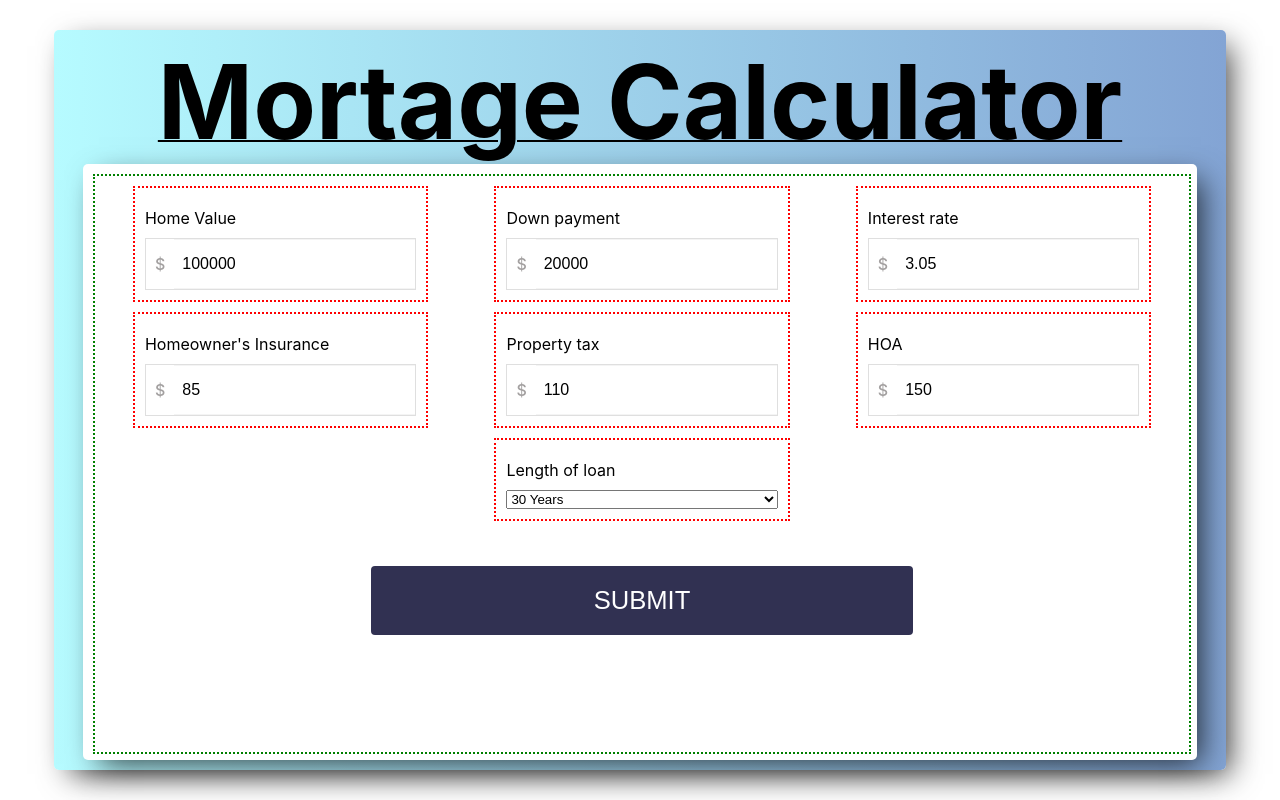
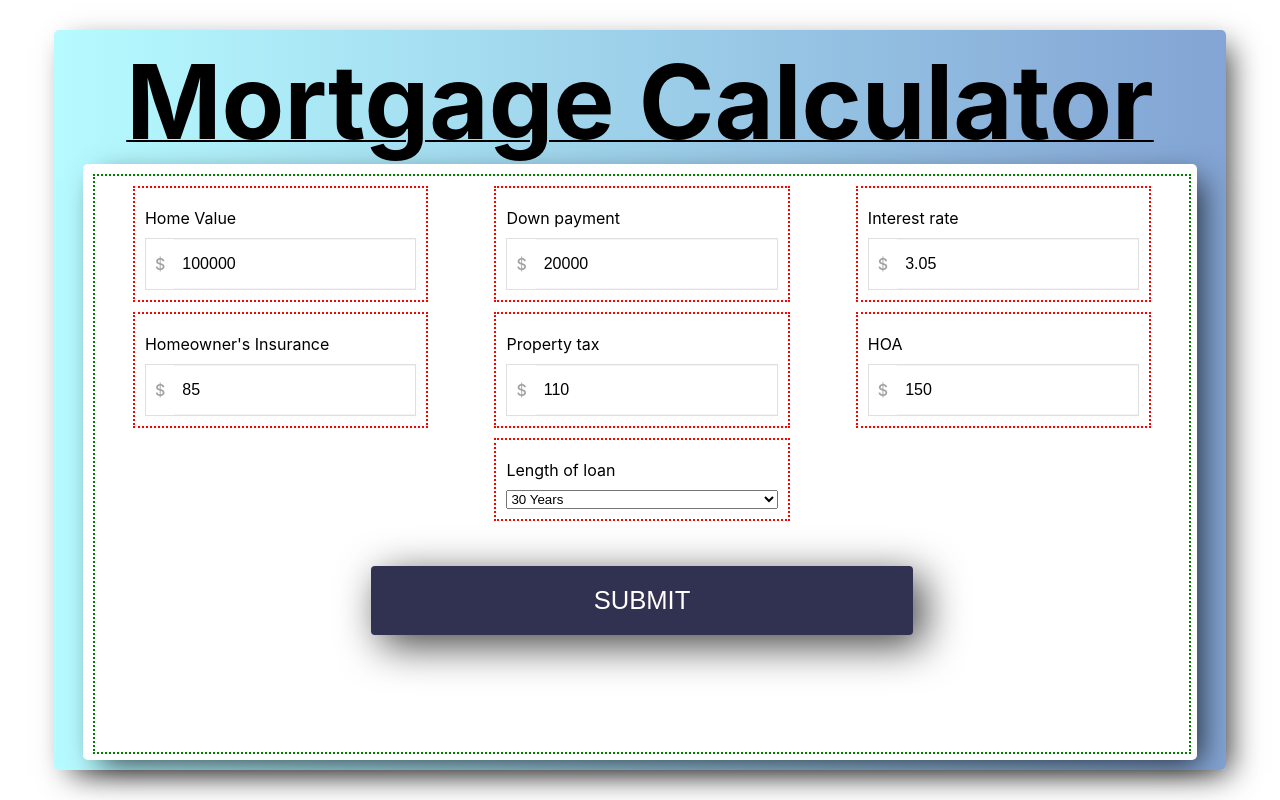
Before and after one commit to MarleeG/MortgageCalculator, a React (Create React App) app in the folder client/: page / in a window 1280 px wide. Built offline with nearby package versions, Linux system fonts and the light colour scheme.

Commit message:
added animation to button

```diff
--- a/client/package.json
+++ b/client/package.json
@@ -6,6 +6,7 @@
     "@testing-library/jest-dom": "^4.2.4",
     "@testing-library/react": "^9.3.2",
     "@testing-library/user-event": "^7.1.2",
+    "animate.css": "^4.1.1",
     "react": "^16.13.1",
     "react-dom": "^16.13.1",
     "react-router-dom": "^5.2.0",
--- a/client/public/index.html
+++ b/client/public/index.html
@@ -15,6 +15,10 @@
       user's mobile device or desktop. See https://developers.google.com/web/fundamentals/web-app-manifest/
     -->
     <link rel="manifest" href="%PUBLIC_URL%/manifest.json" />
+    <link
+      rel="stylesheet"
+      href="https://cdnjs.cloudflare.com/ajax/libs/animate.css/4.1.1/animate.min.css"
+    />
     <!--
       Notice the use of %PUBLIC_URL% in the tags above.
       It will be replaced with the URL of the `public` folder during the build.
--- a/client/src/Home/Home.js
+++ b/client/src/Home/Home.js
@@ -4,7 +4,7 @@ import Field from './components/Field';
 import "./Home.css";
 const Base = () => {
     return <div className="home__container center">
-        <h1>Mortage Calculator</h1>
+        <h1>Mortgage Calculator</h1>
         <div className="container__home-fields">
                 <Field/>
         </div>
--- a/client/src/Home/components/Field.js
+++ b/client/src/Home/components/Field.js
@@ -148,7 +148,7 @@ const Field = (props) => {
           Get dropdown value
         </button> */}
 
-        <div class="field__break"></div>
+        <div className="field__break"></div>
         {/* Submit Button Here */}
         <Button type="submit" text="SUBMIT"  />
       </form>
--- a/client/src/UIElements/Button.css
+++ b/client/src/UIElements/Button.css
@@ -8,6 +8,4 @@ button{
 
     padding: 20px;
     border-radius: 4px;
-    /* flex-basis: 50%; */
-    /* clear: left; */
 }
--- a/client/src/UIElements/Button.js
+++ b/client/src/UIElements/Button.js
@@ -1,11 +1,33 @@
-import React from 'react';
+import React, { useState, useEffect } from "react";
 
-import './Button.css'
+import "./Button.css";
 const log = console.log;
-const Button = props => {
-    return <button type={props.type} className="button">
-        {props.text}
+const Button = (props) => {
+  const [buttonClasses, updateButtonClasses] = useState(
+    "button box-shadow animate__animated"
+  );
+
+  const addAnimation = () => {
+    let currentClasses = buttonClasses;
+    currentClasses = currentClasses + " animate__shakeX";
+    updateButtonClasses(currentClasses);
+  };
+
+  const removeAnimation = () => {
+    updateButtonClasses("button box-shadow animate__animated");
+  };
+
+  useEffect(() => {},[])
+  return (
+    <button
+      type={props.type}
+      className={buttonClasses}
+      onMouseEnter={() => addAnimation()}
+      onMouseLeave={() => removeAnimation()}
+    >
+      {props.text}
     </button>
-}
+  );
+};
 
 export default Button;
--- a/client/src/index.css
+++ b/client/src/index.css
@@ -20,3 +20,10 @@ body {
   left:0;
   right: 0;
 }
+
+
+.box-shadow{
+  -webkit-box-shadow: 10px 10px 42px 0px rgba(0,0,0,0.75);
+-moz-box-shadow: 10px 10px 42px 0px rgba(0,0,0,0.75);
+box-shadow: 10px 10px 42px 0px rgba(0,0,0,0.75);
+}
```
Also changed, not shown: 2 other files (tests, documents, lock files or other folders).
